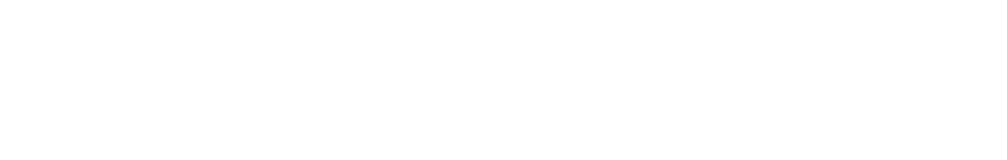
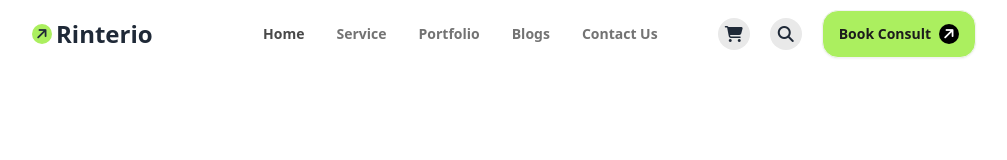
Before and after one commit to jahidhasan6676/B10-Assignment-3, a plain HTML site: page index.html in a window 1280 px wide. Shown: the whole page, without its empty margins (136-1143 px from the left). Drawn offline with nearby package versions, Linux system fonts and the light colour scheme.

Commit message:
add the navbar section and responsive

```diff
--- a/index.html
+++ b/index.html
@@ -19,7 +19,7 @@
             theme: {
                 extend: {
                     colors: {
-                        primary: 'rgb(139, 195, 74)',
+                        primary: 'rgb(171, 239, 95)',
                         secondary: 'rgb(17, 17, 17)',
                         body: 'rgb(248, 246, 243)',
                         accent: 'rgb(106, 151, 57)',
@@ -38,7 +38,48 @@
  </script>
 </head>
 <body>
-    <header>
+    <header class="w-11/12 md:w-9/12 mx-auto">
+        <!-- navbar part start -->
+        <nav class="">
+            <div class="navbar ">
+                <div class="flex-1 space-x-1">
+                    <i class="fa-solid fa-arrow-right w-5 h-5 rounded-full items-center flex justify-center bg-primary -rotate-45 text-sm"></i>
+                  <a class=" text-2xl font-bold"> Rinterio</a>
+                </div>
+                <div class="navbar-center hidden lg:flex">
+                  <ul class="menu menu-horizontal px-1 text-[#737373] font-semibold mr-10">
+
+                      <li class="text-[#494949] font-bold "><a href="#">Home</a></li>
+                      <li><a href="#">Service</a></li>
+                      <li><a href="#">Portfolio</a></li>
+                      <li><a href="#">Blogs</a></li>
+                      <li><a href="#">Contact Us</a></li>
+
+                  </ul>
+                </div>
+                <div class=" gap-5 hidden lg:flex">
+                    <i class="fa-solid fa-cart-shopping w-8 h-8 bg-[#E9E9E9] flex justify-center items-center rounded-full"> </i>
+                    <i class="fa-solid fa-magnifying-glass w-8 h-8 bg-[#E9E9E9] flex justify-center items-center rounded-full"></i>
+                  <button class="btn rounded-2xl bg-primary text-[#1C1C1C] font-bold">Book Consult <i class="fa-solid fa-arrow-right  text-[#FFFFFF] w-5 h-5 rounded-full items-center flex justify-center bg-black -rotate-45 "></i></button>
+                </div>
+                <div  class="dropdown ">
+                    <div tabindex="0" role="button" class="btn btn-ghost lg:hidden" >
+                        <i class="fa-solid fa-bars text-xl w-8 h-8 bg-[#E9E9E9] rounded-full flex justify-center items-center"></i>
+                    </div>
+                    <ul
+                     tabindex="0"
+                      class="menu menu-sm dropdown-content  rounded-box z-[1] mt-3 w-28 p-2 mr-20 shadow text-[#737373] right-0">
+                      <li class="text-[#494949] font-bold "><a href="#">Home</a></li>
+                      <li><a href="#">Service</a></li>
+                      <li><a href="#">Portfolio</a></li>
+                      <li><a href="#">Blogs</a></li>
+                      <li><a href="#">Contact Us</a></li>
+                    </ul>
+                </div>
+
+            </div>
+        </nav>
+        <!-- navbar part end -->
 
     </header>
     <main>
```
